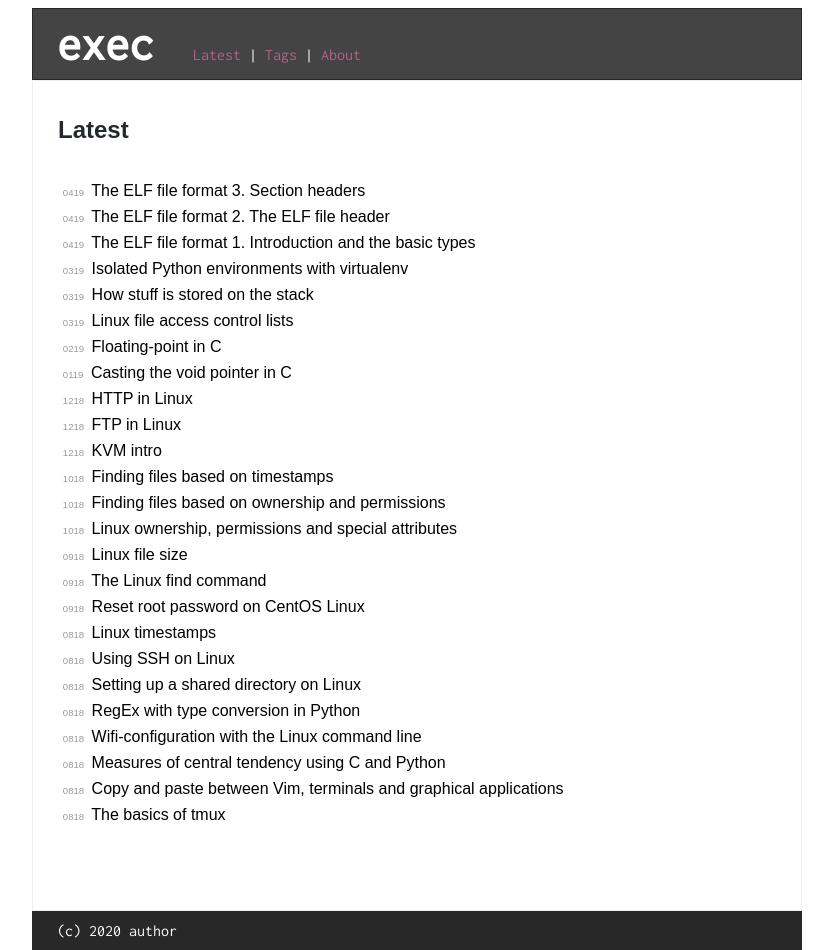
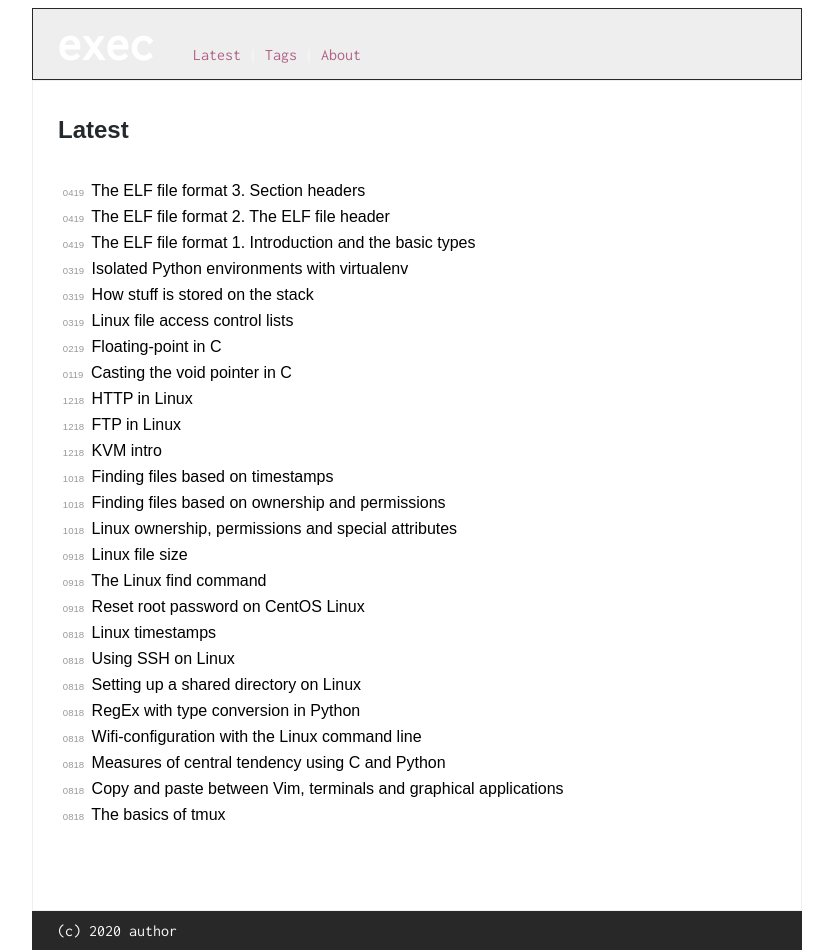
Before and after one commit to execas/execas.github.io, a Jekyll site: the page built from index.html, in a window 1280 px wide. Shown: the whole page, without its empty margins (223-1056 px from the left). Built offline with Jekyll 4.4.1, drawn with Linux system fonts in a browser that asks for light colours.

Commit message:
Update execas.css

```diff
--- a/css/execas.css
+++ b/css/execas.css
@@ -113,7 +113,7 @@ p {
 .header {
      font-family: 'Inconsolata', monospace;
      margin-top:0;
-     background-color:#444444;
+     background-color:#eeeeee;
      color: #f6f8fa;
      margin:0 auto;
      max-width: 720px;
```
